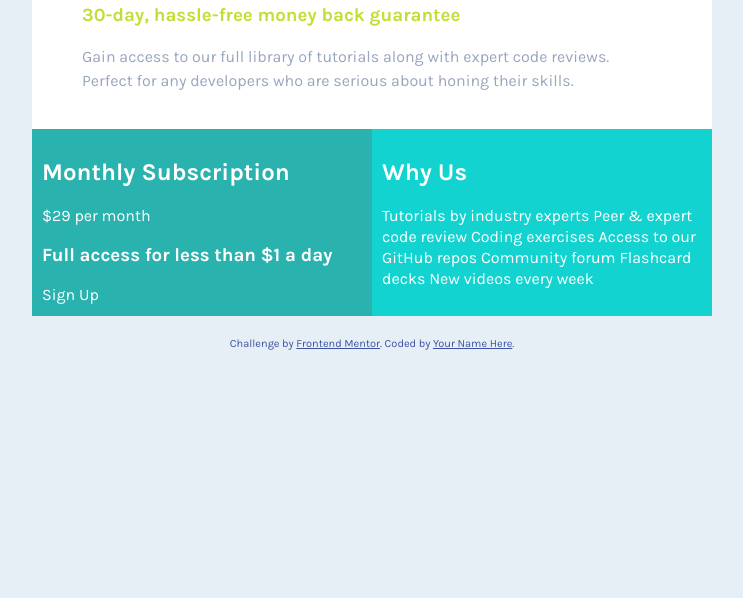
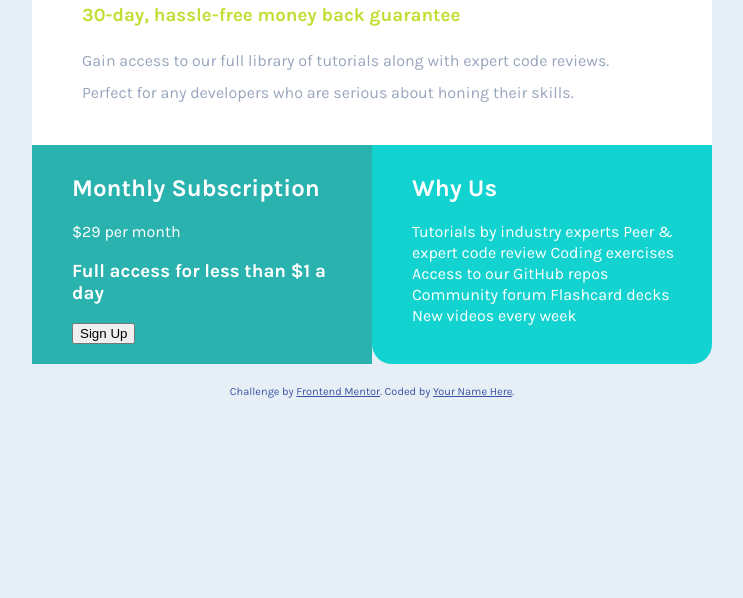
Before and after one commit to Jazaloko/Grid-Price, a plain HTML site: page index.html in a window 1280 px wide. Shown: the part 202-800 px from the top of the page, without its empty margins (268-1011 px from the left). Drawn offline with Linux system fonts and the light colour scheme.

Commit message:
Trabajo para mañana casi terminado

```diff
--- a/css/style.css
+++ b/css/style.css
@@ -32,13 +32,14 @@ main{
     display: grid;
     grid-template-columns: 1fr;
     padding: 1rem;
-    max-width: 35rem;
+    max-width: 40rem;
     margin-top: 10rem;
 }
 .header{
     background-color: var(--white);
     border: none;
-    padding: 1rem;
+    padding: 1rem 2rem 2rem 4rem;
+    border-radius: 2rem 2rem 0rem 0rem;
 }
 .header h2{
     color: var(--cyan);
@@ -48,17 +49,19 @@ main{
 }
 .header p{
     color: var(--Grayish-blue);
-    line-height: 1.5;
+    line-height: 2;
 }
 .subscription{
     background-color: var(--cyan);
-    padding: 1rem;
+    padding: 1rem 2rem 2rem 4rem;
     color: var(--white);
 }
 .support{
     background-color: var(--cyanclaro);
-    padding: 1rem;
+    padding: 1rem 2rem 2rem 4rem;
     color: var(--white);
+    border: none;
+    border-radius: 0rem 0rem 2rem 2rem;
 }
 .support p{
     line-height: 1.3;
--- a/index.html
+++ b/index.html
@@ -31,7 +31,7 @@
 
       <h3>Full access for less than &dollar;1 a day</h3>
 
-      Sign Up
+      <button>Sign Up</button>
     </div>
     <div class="support">
       <h2>Why Us</h2>
```
